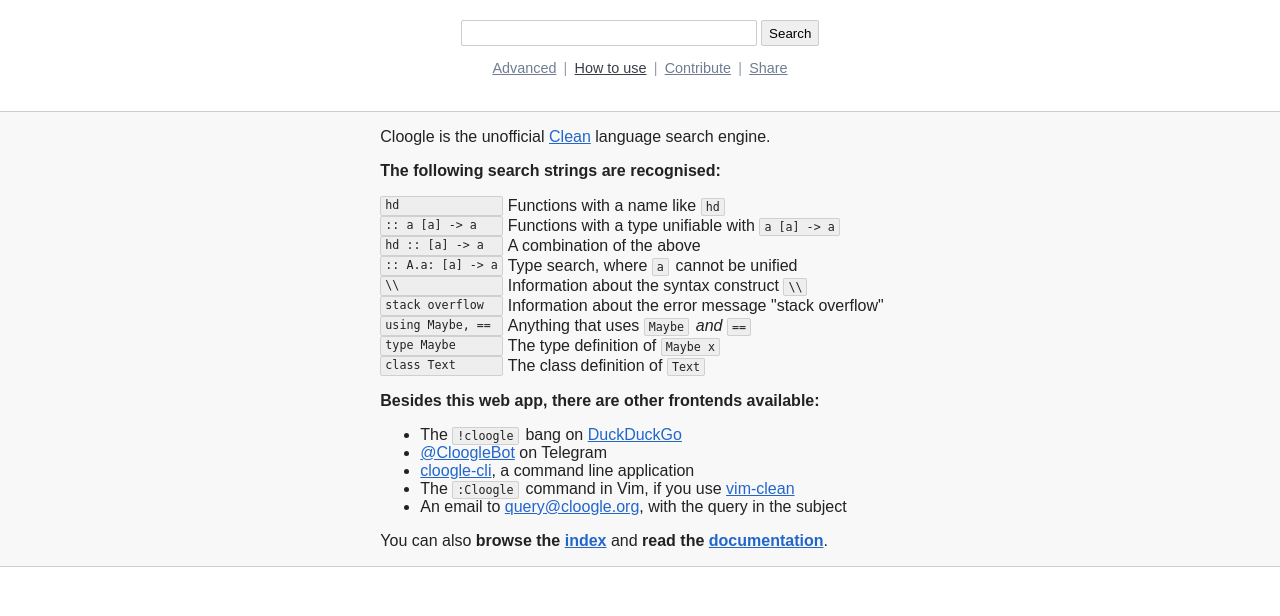
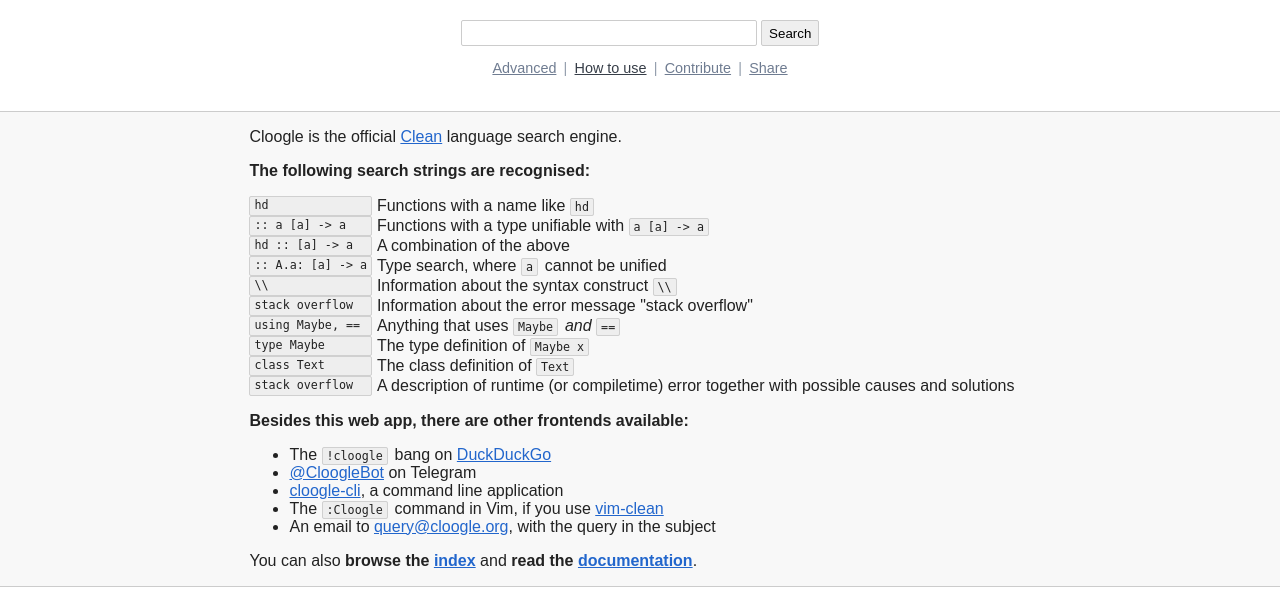
Before and after one commit to clean-cloogle/cloogle.org, a PHP site: page / in a window 1280 px wide, after a click on "How to use". Shown: the part 184-800 px from the top of the page. Run offline with PHP 8.4, Linux system fonts and the light colour scheme; data that the repository does not hold is empty.

Commit message:
Add common problems search to the How To Use
Also, change unofficial to official

```diff
--- a/frontend/index.php
+++ b/frontend/index.php
@@ -91,7 +91,7 @@
 		</div>
 		<div id="helptext" class="tooltip">
 			<div>
-				<p>Cloogle is the unofficial <a href="http://clean.cs.ru.nl">Clean</a> language search engine.</p>
+				<p>Cloogle is the official <a href="http://clean.cs.ru.nl">Clean</a> language search engine.</p>
 				<p><b>The following search strings are recognised:</b></p>
 				<table>
 					<tr>
@@ -130,6 +130,10 @@
 						<td class='code'>class Text</td>
 						<td class='description'>The class definition of <code>Text</code></td>
 					</tr>
+					<tr>
+						<td class='code'>stack overflow</td>
+						<td class='description'>A description of runtime (or compiletime) error together with possible causes and solutions</td>
+					</tr>
 				</table>
 				<p><b>Besides this web app, there are other frontends available:</b></p>
 				<ul>
```
